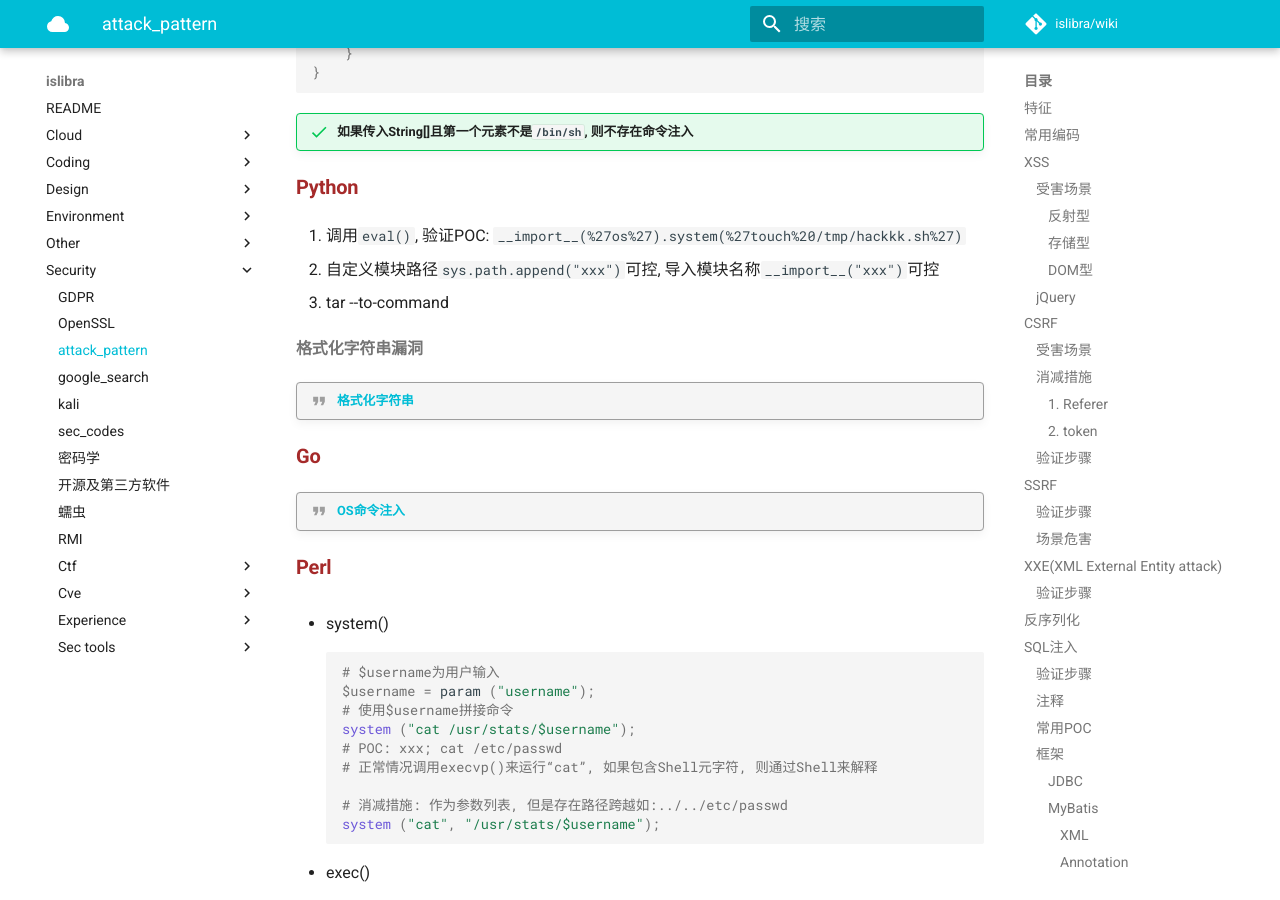
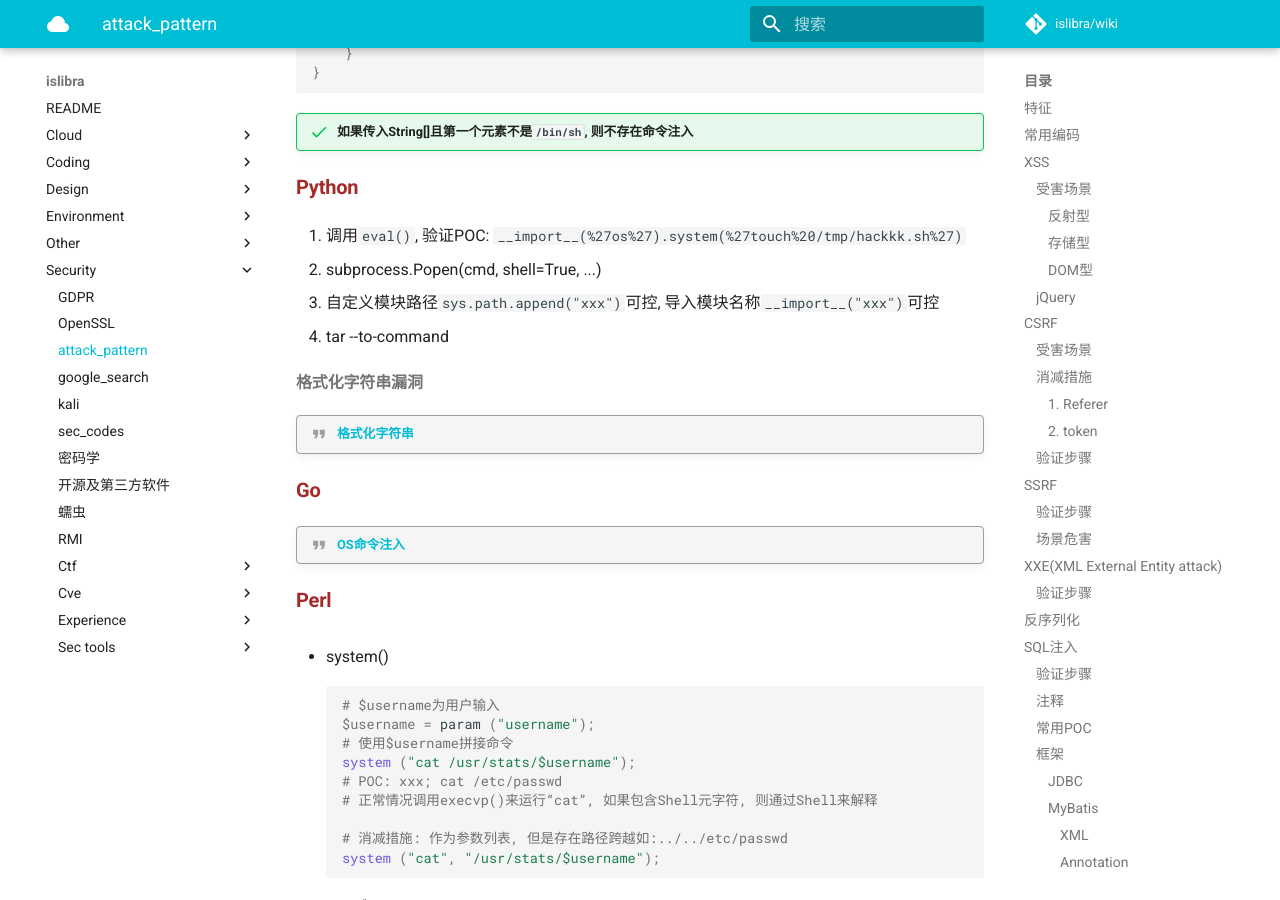
Before and after one commit to islibra/wiki, an MkDocs documentation site: the page built from docs/security/attack_pattern.md, in a window 1280 px wide and 900 px high, scrolled down 15773 px. Built offline with MkDocs 1.6.1 and Material for MkDocs 9.7.7, drawn with Linux system fonts in a browser that asks for light colours; comment, search, counter and statistics services are not loaded.

Commit message:
Update attack_pattern.md

```diff
--- a/docs/security/attack_pattern.md
+++ b/docs/security/attack_pattern.md
@@ -708,6 +708,7 @@ public class OSi {
 #### Python
 
 1. 调用`eval()`, 验证POC: `__import__(%27os%27).system(%27touch%20/tmp/hackkk.sh%27)`
+1. subprocess.Popen(cmd, shell=True, ...)
 1. 自定义模块路径`sys.path.append("xxx")`可控, 导入模块名称`__import__("xxx")`可控
 1. tar --to-command
 
```
